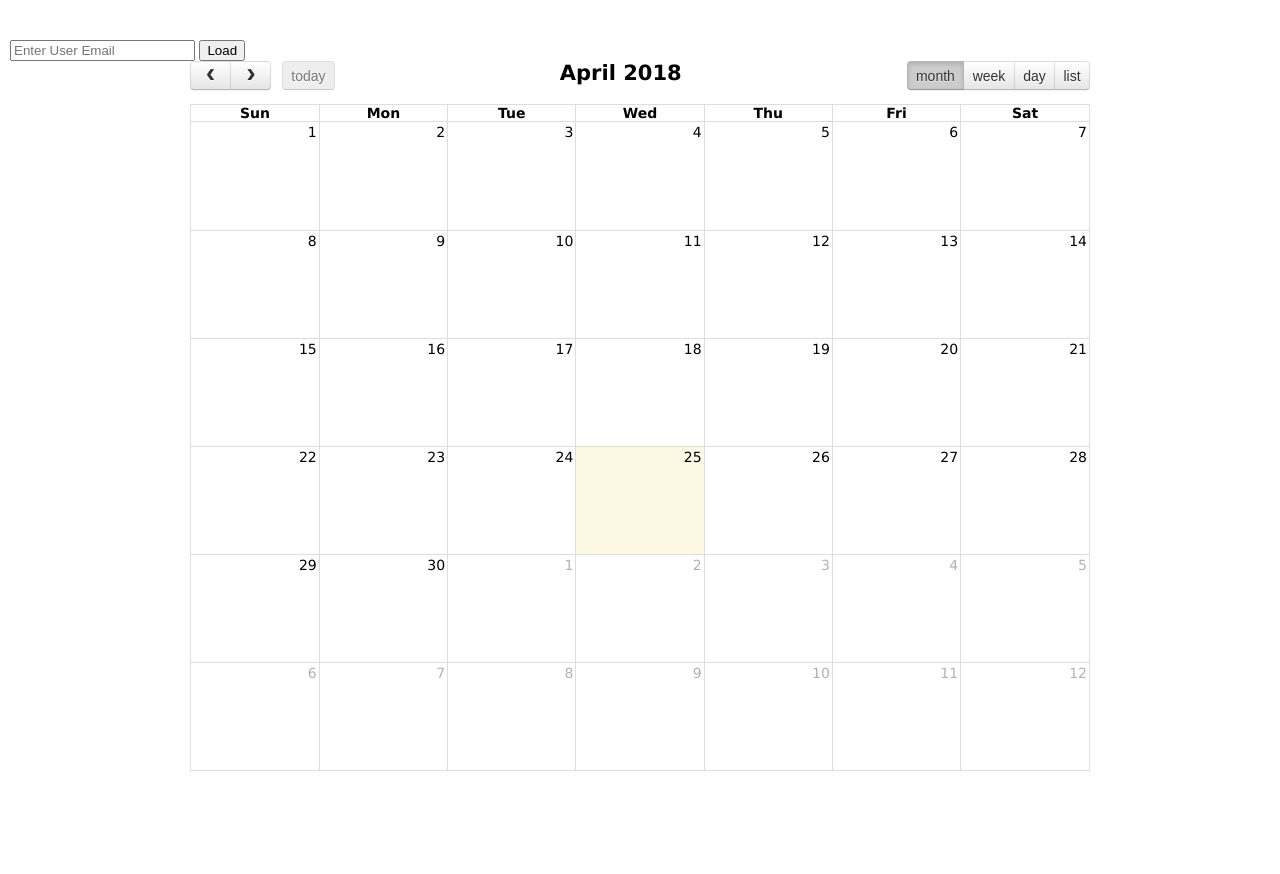
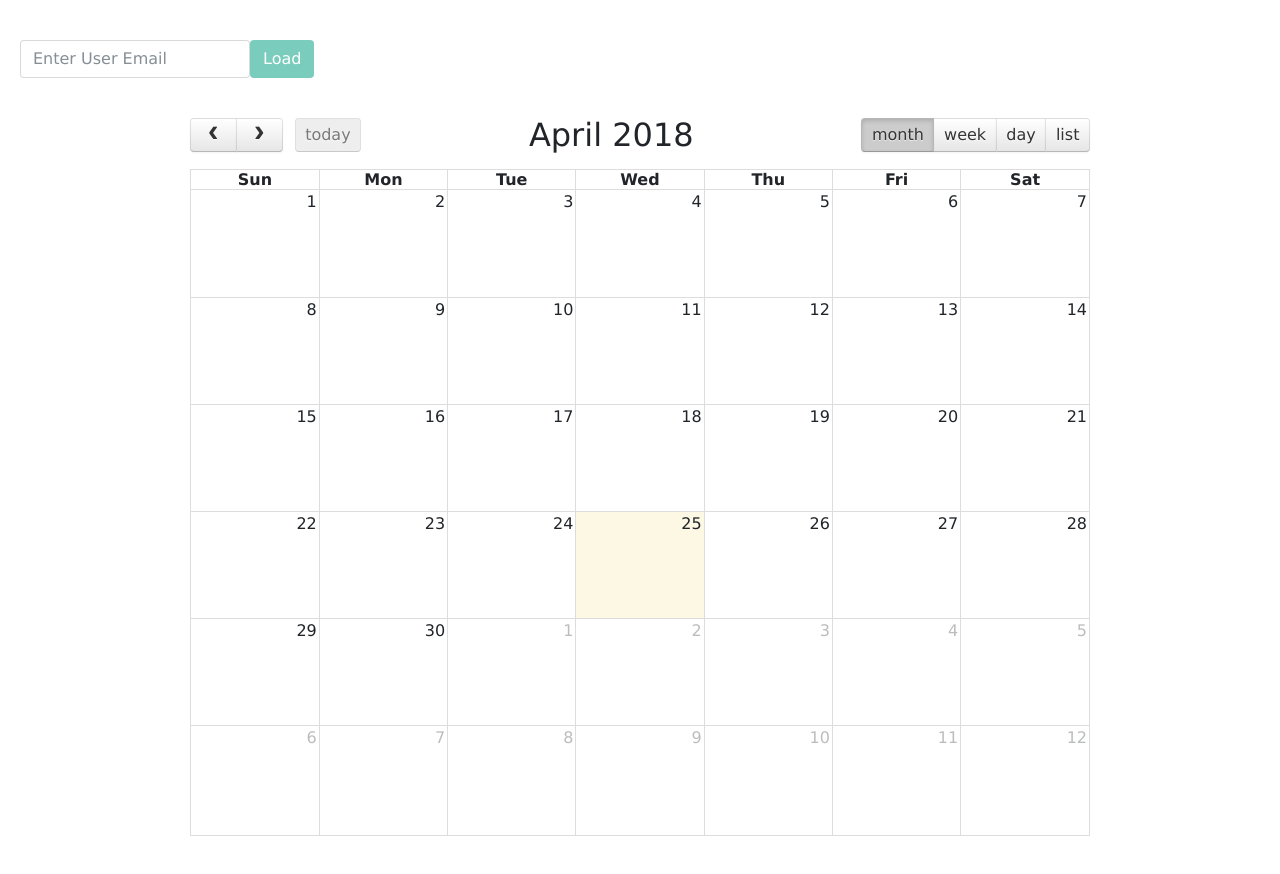
Before and after one commit to zednis/meeting-scheduler-api, a website: page fullcalendar/demos/basic-views.html in a window 1280 px wide. Before the commit the page ends 811 px from the top, so only its background shows below. Drawn offline with nearby package versions, Linux system fonts and the light colour scheme.

Commit message:
Updated Calendar Interface

```diff
--- a/fullcalendar/demos/basic-views.html
+++ b/fullcalendar/demos/basic-views.html
@@ -1,4 +1,5 @@
-<!DOCTYPE html>
+<!DOCTYPEhtmlPUBLIC"-//W3C//DTDXHTML1.1//EN"
+"http://www.w3.org/TR/xhtml11/DTD/xhtml11.dtd">
 <html ng-app="CalendarApp">
 <head>
 <meta charset='utf-8' />
@@ -9,13 +10,15 @@
 <script src='../lib/jquery.min.js'></script>
 <script src='../fullcalendar.min.js'></script>
 <script src='../../calendar.js'></script>
+<link rel="stylesheet" href="https://maxcdn.bootstrapcdn.com/bootstrap/4.0.0-beta/css/bootstrap.min.css" integrity="sha384-/Y6pD6FV/Vv2HJnA6t+vslU6fwYXjCFtcEpHbNJ0lyAFsXTsjBbfaDjzALeQsN6M" crossorigin="anonymous">
+<script src="https://maxcdn.bootstrapcdn.com/bootstrap/4.0.0-beta/js/bootstrap.min.js" integrity="sha384-h0AbiXch4ZDo7tp9hKZ4TsHbi047NrKGLO3SEJAg45jXxnGIfYzk4Si90RDIqNm1" crossorigin="anonymous"></script>
 <style>
 
   body {
     margin: 40px 10px;
     padding: 0;
     font-family: "Lucida Grande",Helvetica,Arial,Verdana,sans-serif;
-    font-size: 14px;
+    font-size: 16px;
   }
 
   #calendar {
@@ -27,14 +30,14 @@
 </head>
 <body>
   <div id='wrapper' ng-controller='CalendarCtrl'>
-    <div class="form-inline">
+    <div class="form-inline" style="margin: 40px 10px; width:100%;">
+
       <div class="form-group">
         <input type="text" class="form-control" ng-model="searchQuery" id="search" placeholder="Enter User Email">
-        <button class='btn bn-secondary' id="submitButton" type="button" ng-click="newSearch()">Load</button>
+        <button class='btn bn-secondary' style="background-color: #7accbd; color: white;" id="submitButton" type="button" ng-click="newSearch()">Load</button>
       </div>
     </div>
-    <div id='calendar' ng-init="createCalendar()"></div>
+    <div style="width:100%;" id='calendar' ng-init="createCalendar()"></div>
   </div>
-
 </body>
 </html>
```
